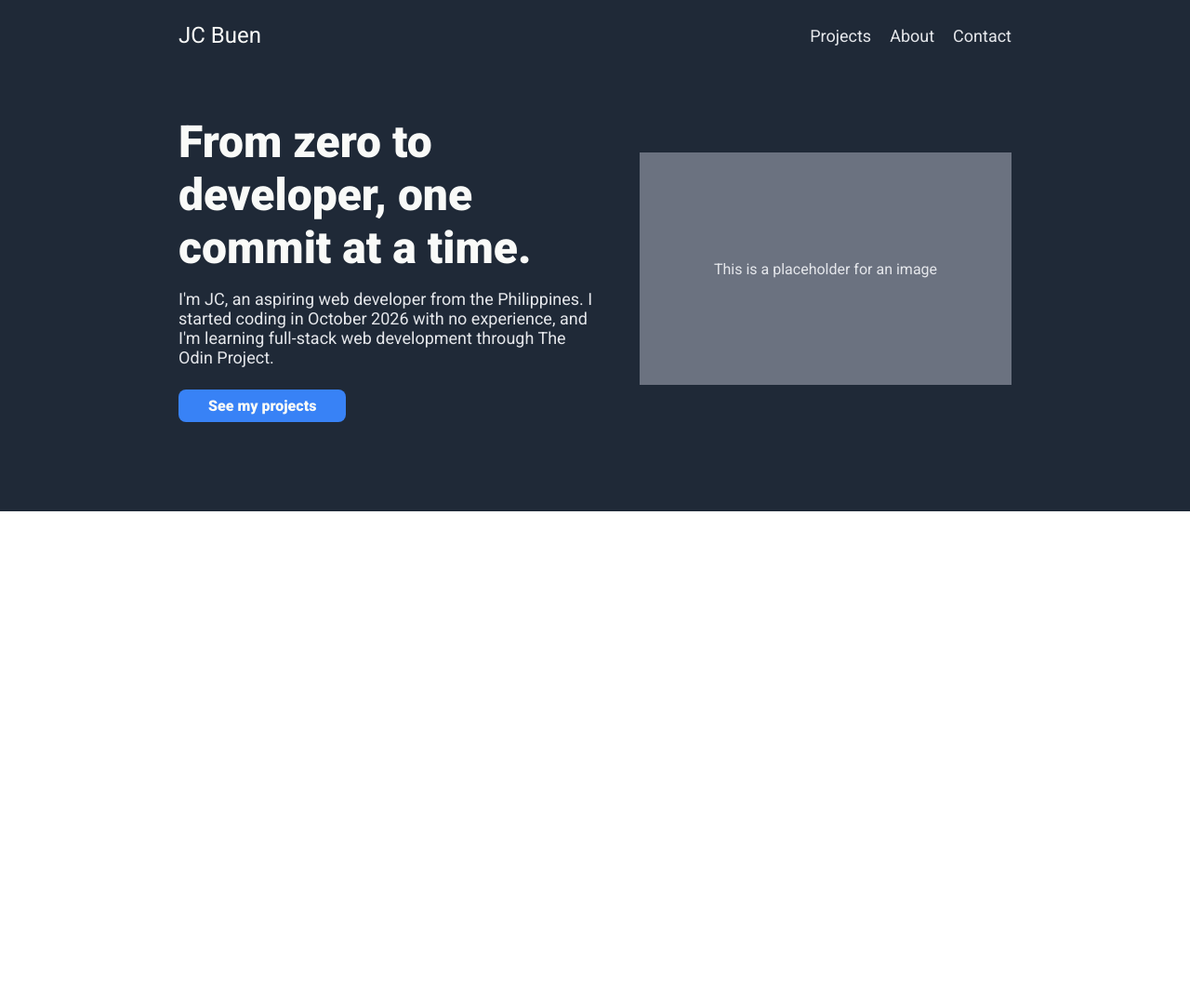
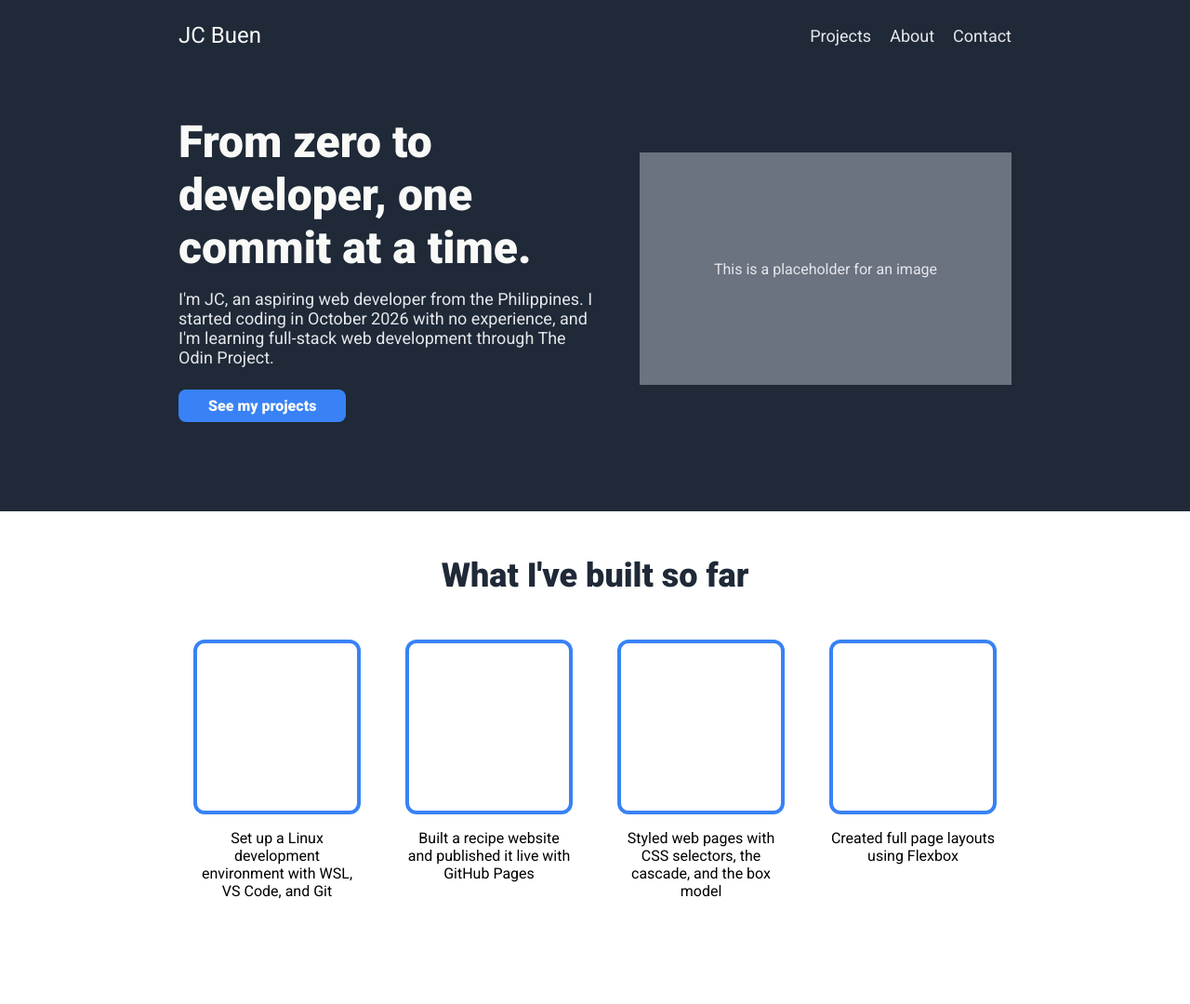
Before and after one commit to jan-christopher-buen/odin-landing-page, a plain HTML site: page index.html in a window 1280 px wide. Shown: the whole page at 93% size. Before the commit the page ends 800 px from the top, so only its background shows below. Drawn offline with Linux system fonts and the light colour scheme.

Commit message:
Add and style information section

```diff
--- a/index.html
+++ b/index.html
@@ -28,6 +28,27 @@
         </div>
         <div class="hero-image">This is a placeholder for an image</div>
     </div>
+    <div class="info">
+        <h2 class="info-title">What I've built so far</h2>
+        <div class="info-items">
+            <div class="info-item">
+                <div class="info-image"></div>
+                <p>Set up a Linux development environment with WSL, VS Code, and Git</p>
+            </div>
+            <div class="info-item">
+                <div class="info-image"></div>
+                <p>Built a recipe website and published it live with GitHub Pages</p>
+            </div>
+            <div class="info-item">
+                <div class="info-image"></div>
+                <p>Styled web pages with CSS selectors, the cascade, and the box model</p>
+            </div>
+            <div class="info-item">
+                <div class="info-image"></div>
+                <p>Created full page layouts using Flexbox</p>
+            </div>
+        </div>
+    </div>
 </body>
 
 </html>
--- a/styles.css
+++ b/styles.css
@@ -71,3 +71,32 @@ body {
   border-radius: 8px;
   font-weight: bold;
 }
+
+.info {
+  padding: 48px 15% 96px;
+}
+
+.info-title {
+  color: #1F2937;
+  font-size: 36px;
+  font-weight: 900;
+  text-align: center;
+  margin: 0 0 48px;
+}
+
+.info-items {
+  display: flex;
+  justify-content: center;
+  gap: 48px;
+}
+
+.info-item {
+  width: 180px;
+  text-align: center;
+}
+
+.info-image {
+  height: 180px;
+  border: 4px solid #3882F6;
+  border-radius: 12px;
+}
```
